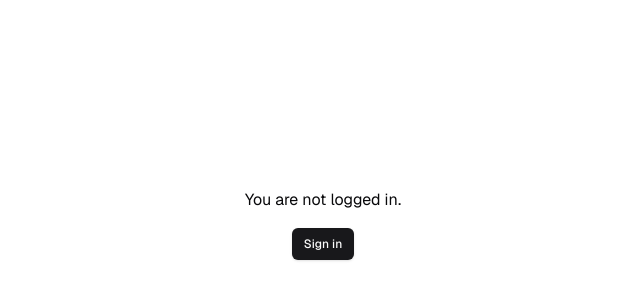
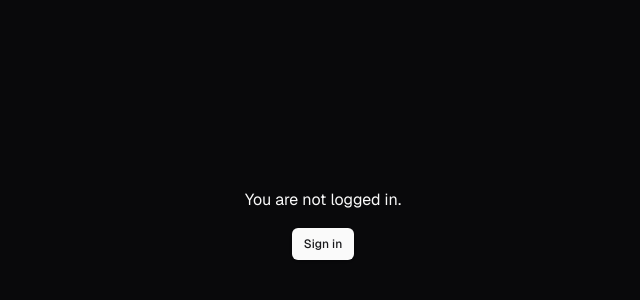
Before and after one commit to nicholasdly/auth, a Next.js app: page / in a window 1280 px wide. Shown: the part 176-476 px from the top of the page, without its empty margins (317-957 px from the left). Built offline with nearby package versions, Linux system fonts and the light colour scheme; no server answers.

Commit message:
feat: dark mode default

```diff
--- a/src/app/layout.tsx
+++ b/src/app/layout.tsx
@@ -36,11 +36,11 @@ export default function RootLayout({
         className={cn(
           geistSans.variable,
           geistMono.variable,
-          "font-sans antialiased",
+          "dark font-sans antialiased",
         )}
       >
         {children}
-        <Toaster theme="light" position="bottom-center" richColors />
+        <Toaster theme="dark" position="bottom-center" richColors />
       </body>
     </html>
   );
```
